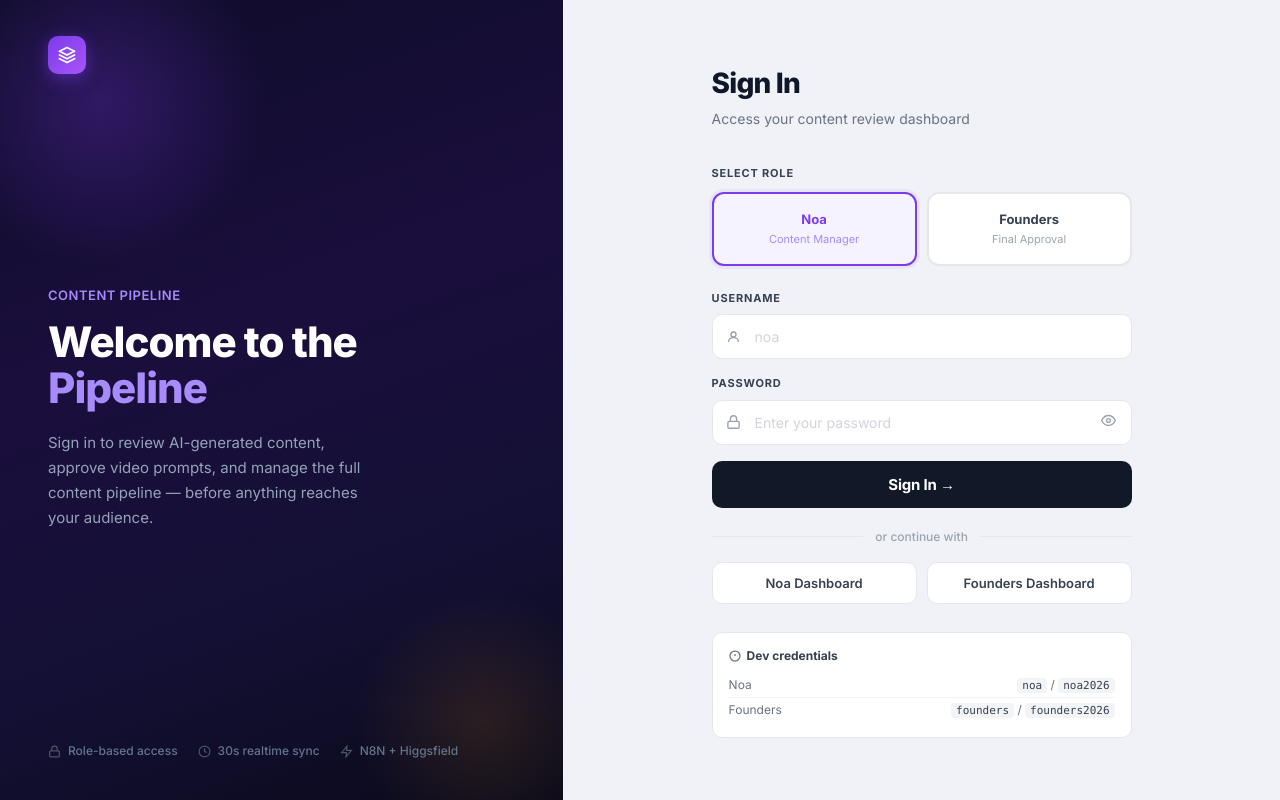
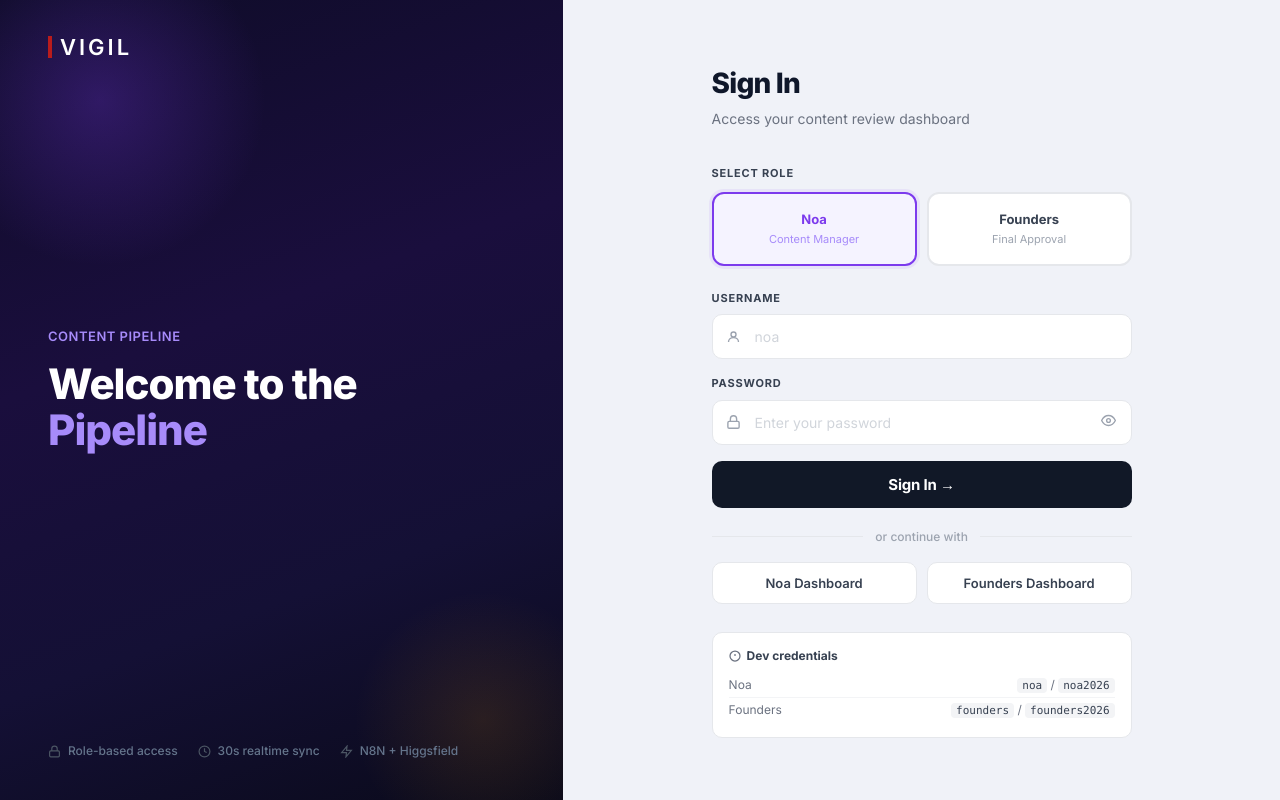
Before and after one commit to Manvichadha/Noa-personal, a Next.js app: page /login in a window 1280 px wide. Built offline with nearby package versions, Linux system fonts and the light colour scheme.

Commit message:
style: replace logo with VIGIL and remove login desc text

```diff
--- a/src/app/login/page.tsx
+++ b/src/app/login/page.tsx
@@ -91,13 +91,9 @@ export default function LoginPage() {
       {/* ── LEFT PANEL ── */}
       <div className="login-left">
         {/* Logo */}
-        <Link href="/" className="login-logo">
-          <div className="login-logo-icon">
-            <svg width="18" height="18" viewBox="0 0 24 24" fill="none" stroke="currentColor" strokeWidth="2.5" strokeLinecap="round" strokeLinejoin="round">
-              <path d="M12 2L2 7l10 5 10-5-10-5z"/><path d="M2 17l10 5 10-5"/><path d="M2 12l10 5 10-5"/>
-            </svg>
-          </div>
-          <span className="login-logo-name"></span>
+        <Link href="/" className="login-logo" style={{ textDecoration: 'none', display: 'flex', alignItems: 'center', gap: '8px' }}>
+          <div style={{ width: '4px', height: '22px', backgroundColor: '#B91C1C' }}></div>
+          <span style={{ fontSize: '22px', fontWeight: 600, letterSpacing: '3px', color: '#fff', margin: 0, lineHeight: 1 }}>VIGIL</span>
         </Link>
 
         {/* Main copy */}
@@ -107,9 +103,7 @@ export default function LoginPage() {
             Welcome to the
             <span className="login-headline-accent">Pipeline</span>
           </h1>
-          <p className="login-desc">
-            Sign in to review AI-generated content, approve video prompts, and manage the full content pipeline — before anything reaches your audience.
-          </p>
+
         </div>
 
         {/* Trust badges */}
```
Also changed, not shown: src/app/page.tsx (+6 -14 lines).
